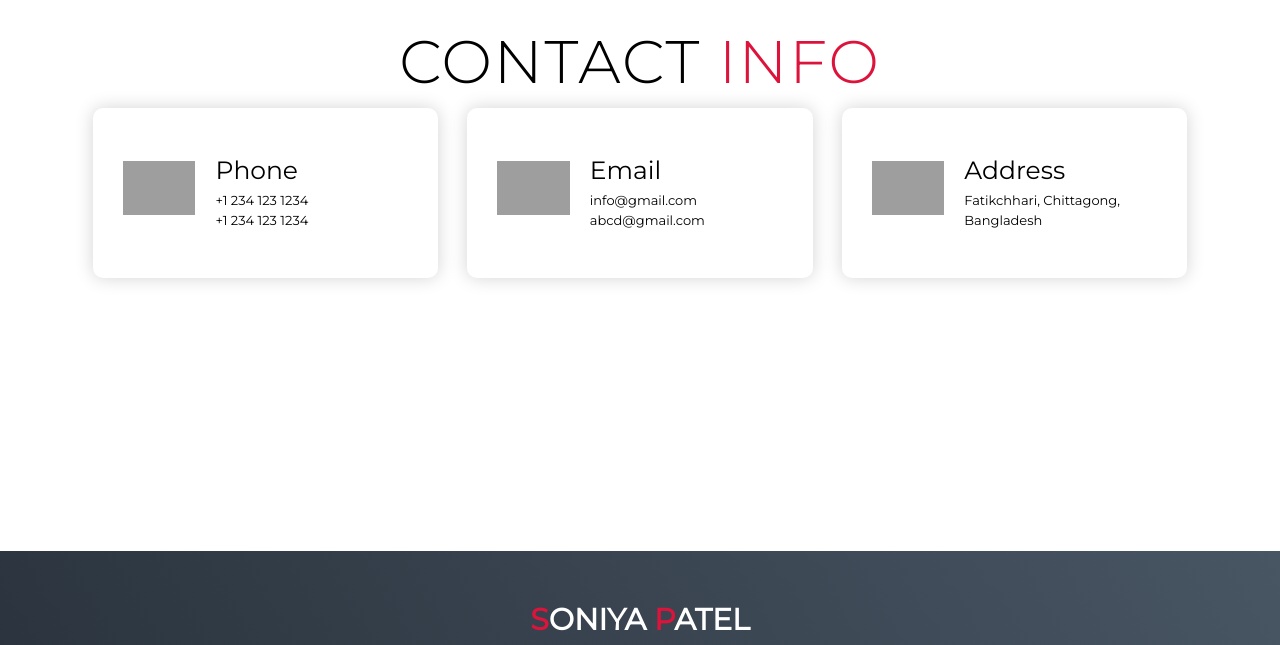
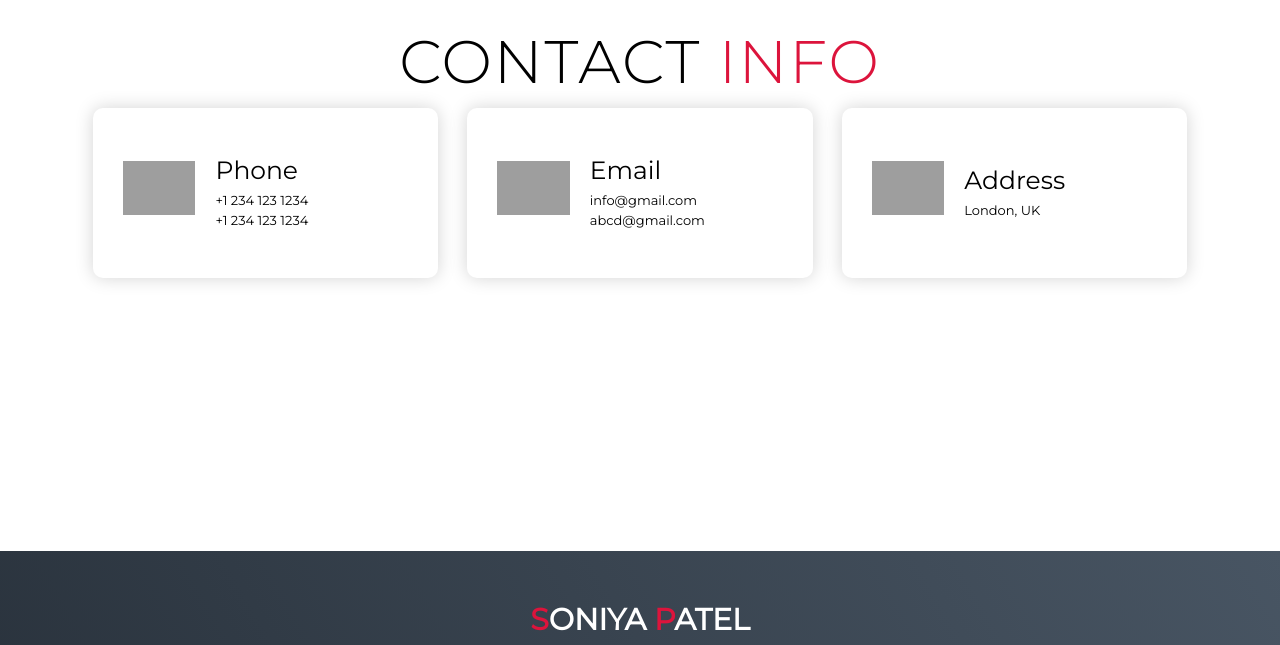
Before and after one commit to soniya979/one-page-project, a plain HTML site: page index.html in a window 1280 px wide. Shown: the part 4992-5637 px from the top of the page. Drawn offline with Linux system fonts and the light colour scheme; grey boxes are pictures that could not be loaded; a script that the page names is missing.

Commit message:
update address

```diff
--- a/index.html
+++ b/index.html
@@ -209,7 +209,7 @@
           <div class="icon"><img src="https://img.icons8.com/bubbles/100/000000/map-marker.png" /></div>
           <div class="contact-info">
             <h1>Address</h1>
-            <h2>Fatikchhari, Chittagong, Bangladesh</h2>
+            <h2>London, UK</h2>
           </div>
         </div>
       </div>
```
